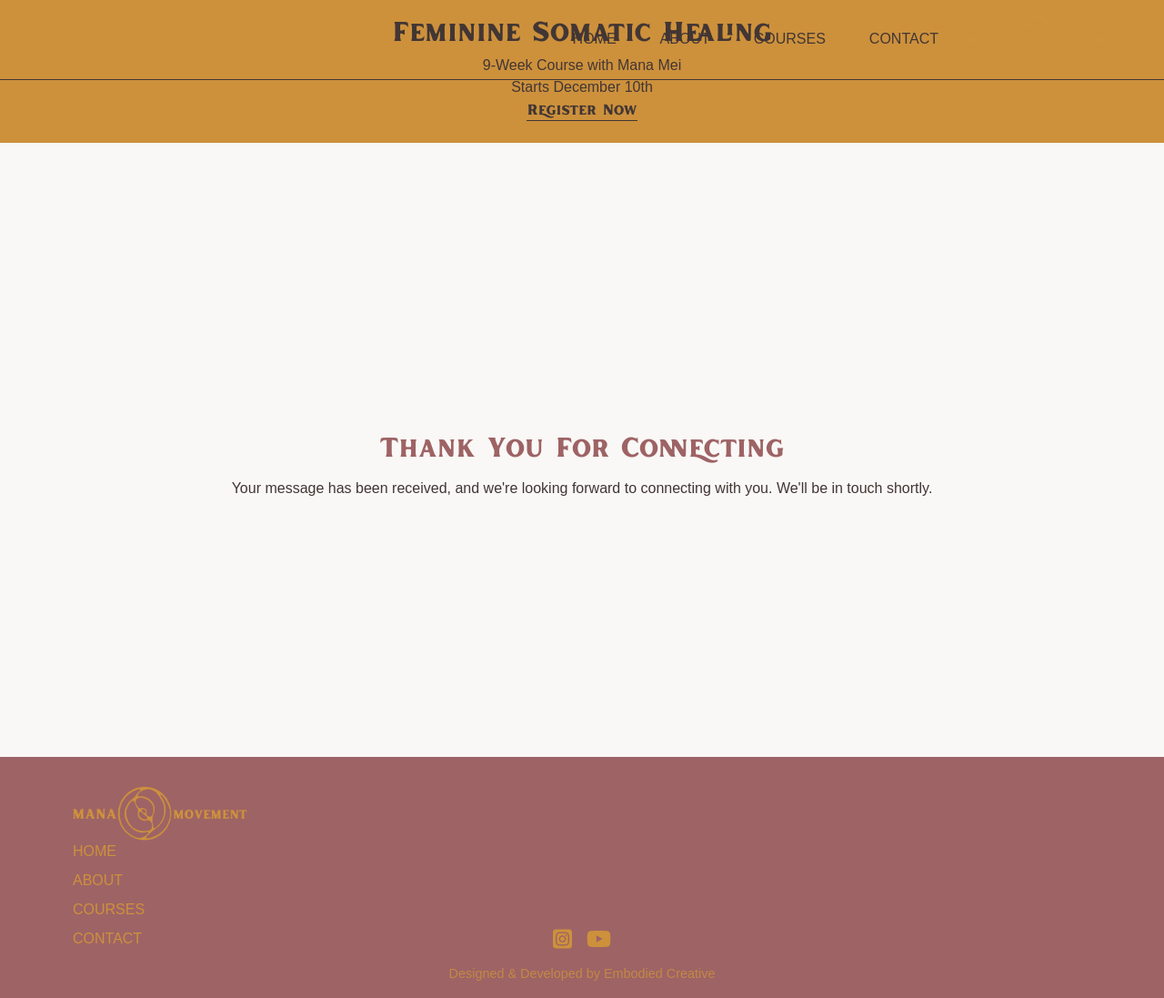
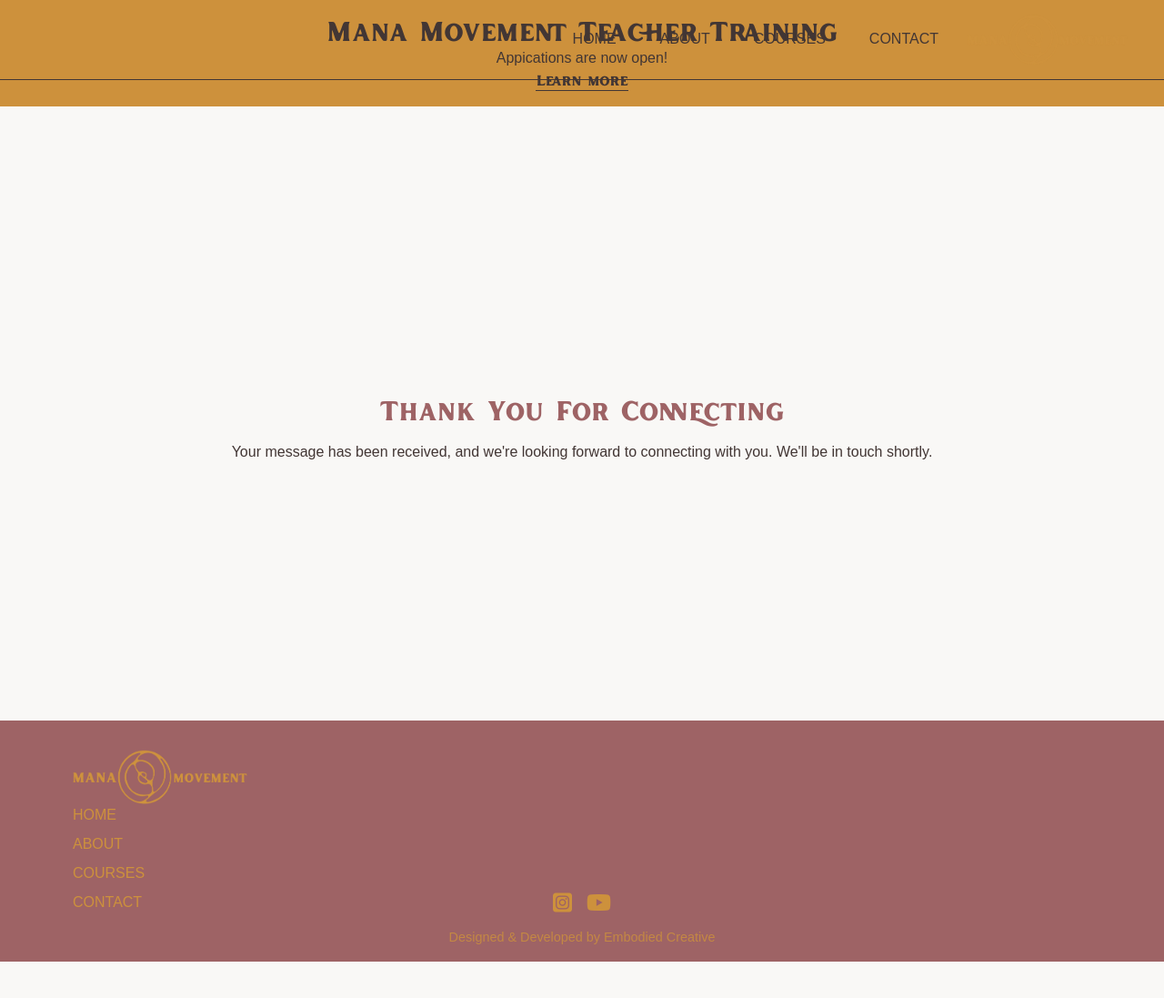
Before and after one commit to brittwoodard/mana-movement, a Jekyll site: the page built from thankyou-contact.html, in a window 1280 px wide. Shown: the whole page at 91% size. Built offline with Jekyll 4.4.1, drawn with Linux system fonts in a browser that asks for light colours; nearby versions of some CDN libraries; some web fonts are replaced; after the commit the page ends 1057 px from its top, so only the background shows below that.

Commit message:
updated popup and banner to mmtt

```diff
--- a/_includes/banner-promo.html
+++ b/_includes/banner-promo.html
@@ -1,8 +1,7 @@
 <section class="bg-accent text-dark text-center py-4 px-8">
-    <a href="https://shiftnetwork.isrefer.com/go/sfshMM/a27557/">
-        <p class="heading-md mb-2">Feminine Somatic Healing</p>
-        <p class="mb-0">9-Week Course with Mana Mei</p>
-        <p class="mb-0">Starts December 10th</p>
-        <span class="font-serif mb-2 inline-block border-b border-dark">Register Now</span>
+    <a href="/ttc.html">
+        <p class="heading-md mb-0">Mana Movement Teacher Training</p>
+        <p class="mb-0">Appications are now open!</p>
+        <span class="font-serif mb-2 border-b border-dark">Learn more</span>
     </a>
 </section>
--- a/_layouts/default.html
+++ b/_layouts/default.html
@@ -17,7 +17,7 @@
     {% include site-footer.html %}
 
     <!-- Popup TTC -->
-    {% include popup-somatic-feminine-healing.html %}
+    {% include popup-mmtt.html %}
 
 </body>
 
```
